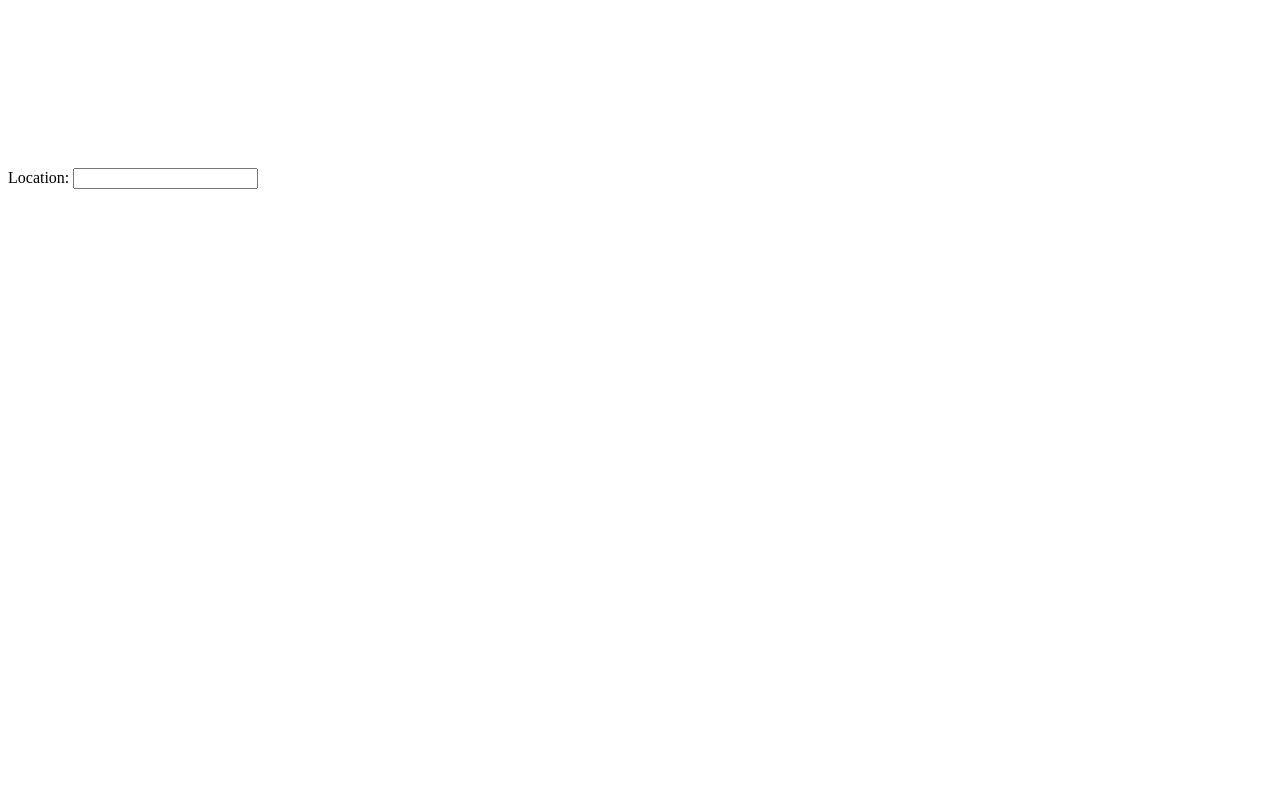
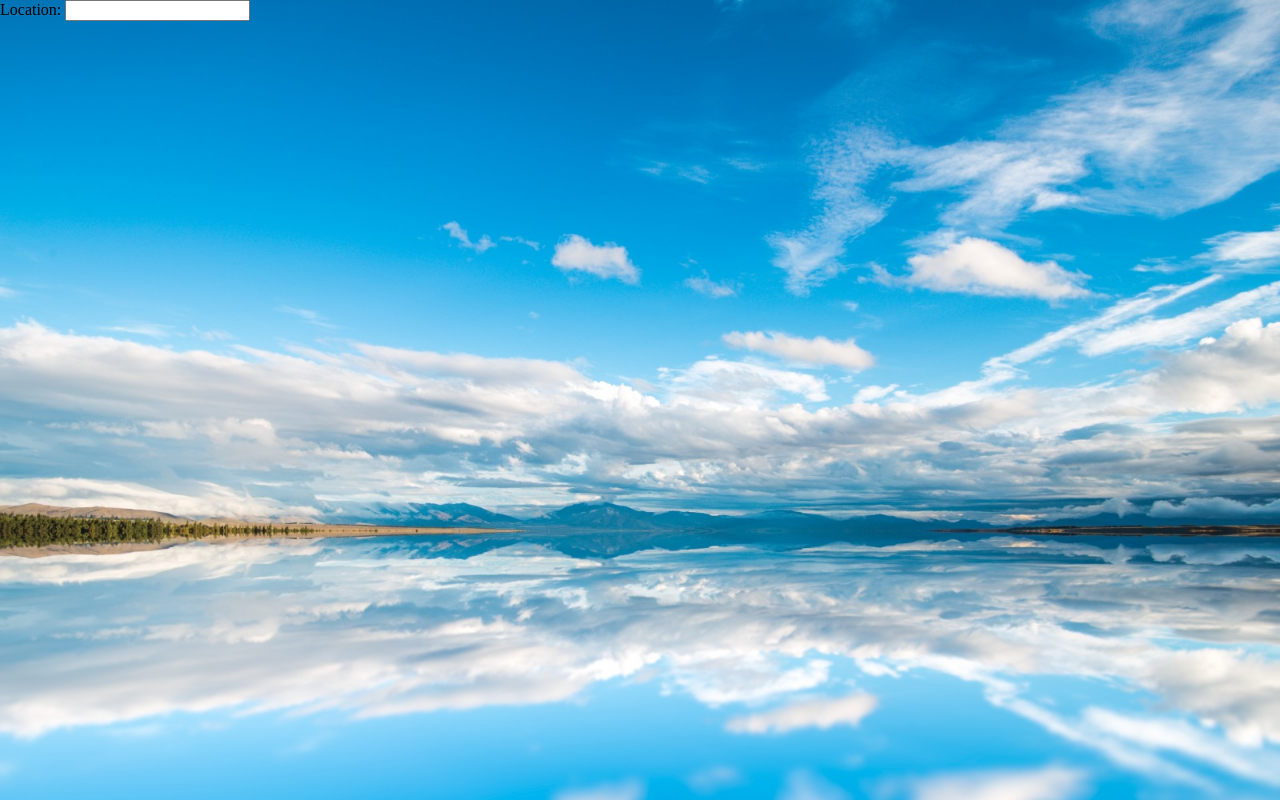
Before and after one commit to CyberRomeCat/weather-app, a website built with webpack: page dist/index.html in a window 1280 px wide. Built offline with Linux system fonts and the light colour scheme.

Commit message:
add bg weather img

```diff
--- a/src/style.css
+++ b/src/style.css
@@ -1,3 +1,12 @@
+* {
+  margin: 0;
+}
+
 .bg-image {
-  padding: 5rem;
+  height: 100vh;
+  width: 100%;
+  background-image: url("./clear-sky.jpeg");
+  background-repeat: no-repeat;
+  background-size: cover;
+  background-position: center;
 }
```
Also changed, not shown: dist/2828b44aeeee492d1311.jpeg (added), dist/index.html, dist/main.js, src/clear-sky.jpeg (added).
